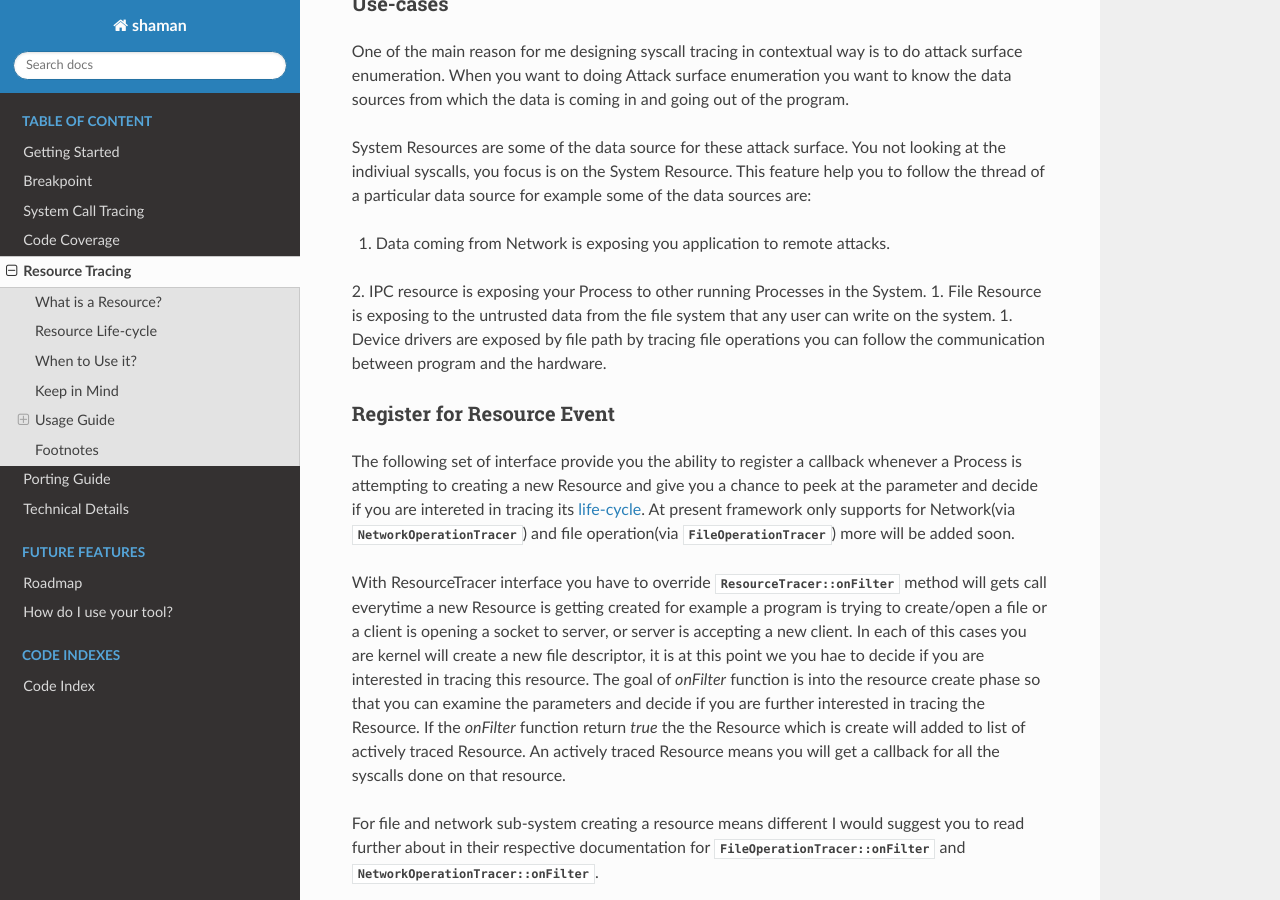
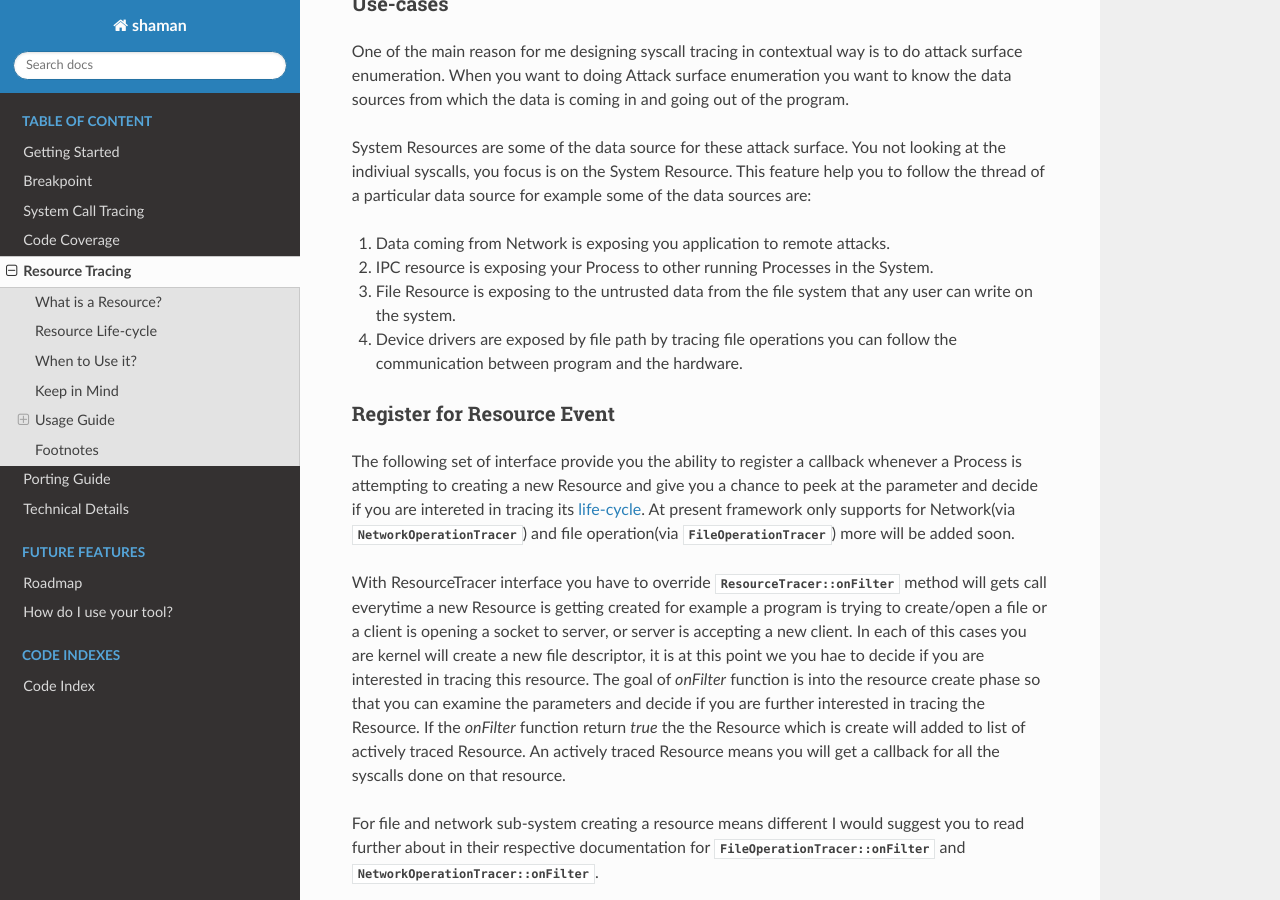
Before and after one commit to ShamanDBI/shaman-core, a Sphinx documentation site: the page built from docs/source/resource_tracing.rst, in a window 1280 px wide and 900 px high, scrolled down 2376 px. Built offline with Sphinx 7.4.7 and the Read the Docs theme 3.1.0, drawn with Linux system fonts in a browser that asks for light colours; some of the changed text lies outside the part shown.

Commit message:
minor doc fixes

```diff
--- a/docs/source/resource_tracing.rst
+++ b/docs/source/resource_tracing.rst
@@ -65,8 +65,8 @@ System Resources are some of the data source for these attack surface. You not l
 
 1. Data coming from Network is exposing you application to remote attacks.
 2. IPC resource is exposing your Process to other running Processes in the System.
-1. File Resource is exposing to the untrusted data from the file system that any user can write on the system.
-1. Device drivers are exposed by file path by tracing file operations you can follow the communication between program and the hardware.
+3. File Resource is exposing to the untrusted data from the file system that any user can write on the system.
+4. Device drivers are exposed by file path by tracing file operations you can follow the communication between program and the hardware.
 
 Register for Resource Event
 ---------------------------
```
Also changed, not shown: other parts of docs/source/resource_tracing.rst (+1 -1 lines).
